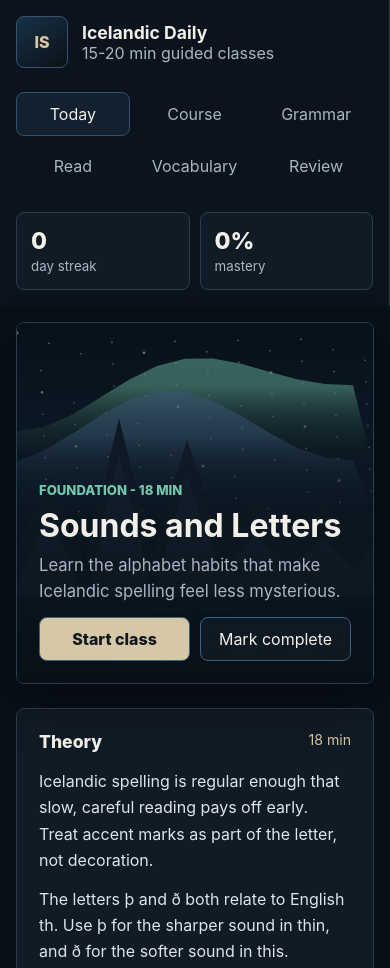
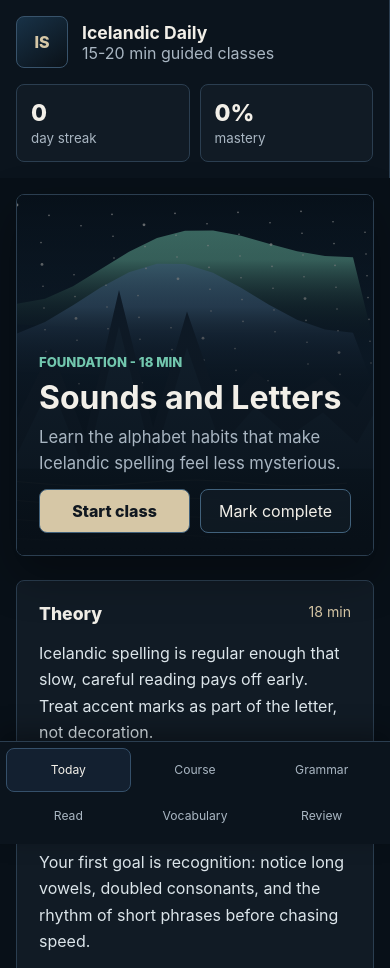
Before and after one commit to brunoh6/icelandic-daily-app, a website: page index.html in a window 390 px wide. Shown: the top 968 px of the page. Drawn offline with Linux system fonts and the light colour scheme.

Commit message:
Polish mobile and desktop UX
Mobile: move the tab bar to a fixed, thumb-reachable position at the
bottom of the screen instead of static at the top, matching the app's
on-the-go use case. Adds safe-area padding for notched phones and
enough bottom clearance so content never sits behind the bar.

Desktop: cap main content at 1400px and center it so text doesn't
stretch edge-to-edge on wide monitors.

Both: reset scroll to top when switching tabs or opening/closing a
grammar topic or novel, and make the Grammar/Novel detail "back"
buttons sticky so they stay reachable without scrolling back up.
Chapter navigation in novels also scrolls to the top of the new
chapter instead of leaving you mid-page.

```diff
--- a/app.js
+++ b/app.js
@@ -1975,6 +1975,7 @@ function openGrammarTopic(id) {
   $("#grammarDetailWrap").classList.add("is-open");
   $(".grammar-list-wrap").classList.add("is-hidden");
   renderGrammarDetail();
+  window.scrollTo({ top: 0, behavior: "instant" });
 }
 
 function closeGrammarDetail() {
@@ -1982,6 +1983,7 @@ function closeGrammarDetail() {
   $("#grammarDetailWrap").classList.remove("is-open");
   $(".grammar-list-wrap").classList.remove("is-hidden");
   renderGrammarList();
+  window.scrollTo({ top: 0, behavior: "instant" });
 }
 
 function renderGrammarDetail() {
@@ -2299,12 +2301,14 @@ function openNovel(id) {
   $("#novelDetailWrap").classList.add("is-open");
   $(".novel-list-wrap").classList.add("is-hidden");
   renderNovelDetail();
+  window.scrollTo({ top: 0, behavior: "instant" });
 }
 
 function closeNovelDetail() {
   currentNovelId = null;
   $("#novelDetailWrap").classList.remove("is-open");
   $(".novel-list-wrap").classList.remove("is-hidden");
+  window.scrollTo({ top: 0, behavior: "instant" });
   renderNovelList();
 }
 
@@ -2342,6 +2346,7 @@ function renderChapterTabs() {
         saveNovelProgress();
         renderChapterTabs();
         renderNovelChapter();
+        $("#novelChapterTitle").scrollIntoView({ behavior: "instant", block: "start" });
       });
     });
 }
@@ -2442,6 +2447,7 @@ function navigateChapter(delta) {
   saveNovelProgress();
   renderChapterTabs();
   renderNovelChapter();
+  $("#novelChapterTitle").scrollIntoView({ behavior: "instant", block: "start" });
 }
 
 function renderReview() {
@@ -2487,6 +2493,7 @@ function showView(view) {
   $$(".tab").forEach((tab) => tab.classList.toggle("is-active", tab.dataset.view === view));
   $$(".view").forEach((section) => section.classList.remove("is-visible"));
   $(`#${view}View`).classList.add("is-visible");
+  window.scrollTo({ top: 0, behavior: "instant" });
 }
 
 function drawIcelandCanvas() {
--- a/styles.css
+++ b/styles.css
@@ -131,6 +131,8 @@ button {
 
 .main {
   min-width: 0;
+  max-width: 1400px;
+  margin: 0 auto;
   padding: 24px;
 }
 
@@ -528,6 +530,16 @@ details ul {
   display: block;
 }
 
+#grammarBack,
+#novelBack {
+  position: sticky;
+  top: 12px;
+  z-index: 5;
+  margin-bottom: 12px;
+  background: #101a24;
+  box-shadow: 0 6px 16px rgba(0, 0, 0, 0.35);
+}
+
 .mode-toggle {
   display: inline-flex;
   gap: 6px;
@@ -627,19 +639,38 @@ details ul {
     position: static;
     height: auto;
     padding: 16px;
+    gap: 16px;
   }
 
+  /* Tabs move to a thumb-reachable bar fixed to the bottom of the screen,
+     since this app is meant to be used one-handed while on the go. */
   .tabs {
+    position: fixed;
+    left: 0;
+    right: 0;
+    bottom: 0;
+    z-index: 30;
     grid-template-columns: repeat(6, minmax(0, 1fr));
+    gap: 2px;
+    padding: 6px max(6px, env(safe-area-inset-left)) calc(6px + env(safe-area-inset-bottom)) max(6px, env(safe-area-inset-right));
+    background: #0b141d;
+    border-top: 1px solid var(--line);
+    box-shadow: 0 -8px 24px rgba(0, 0, 0, 0.35);
   }
 
   .tab {
+    display: flex;
+    align-items: center;
+    justify-content: center;
     text-align: center;
-    padding: 0 6px;
+    padding: 0 2px;
+    min-height: 52px;
+    font-size: 0.72rem;
+    line-height: 1.15;
   }
 
   .main {
-    padding: 16px;
+    padding: 16px 16px calc(76px + env(safe-area-inset-bottom));
   }
 
   .top-content {
@@ -660,6 +691,15 @@ details ul {
     grid-template-columns: repeat(3, minmax(0, 1fr));
   }
 
+  .tab {
+    min-height: 44px;
+    font-size: 0.76rem;
+  }
+
+  .main {
+    padding-bottom: calc(128px + env(safe-area-inset-bottom));
+  }
+
   .top-band,
   .top-content {
     min-height: 360px;
--- a/sw.js
+++ b/sw.js
@@ -1,4 +1,4 @@
-const CACHE_NAME = "icelandic-daily-v6";
+const CACHE_NAME = "icelandic-daily-v7";
 const ASSETS = [
   "./",
   "./index.html",
```
